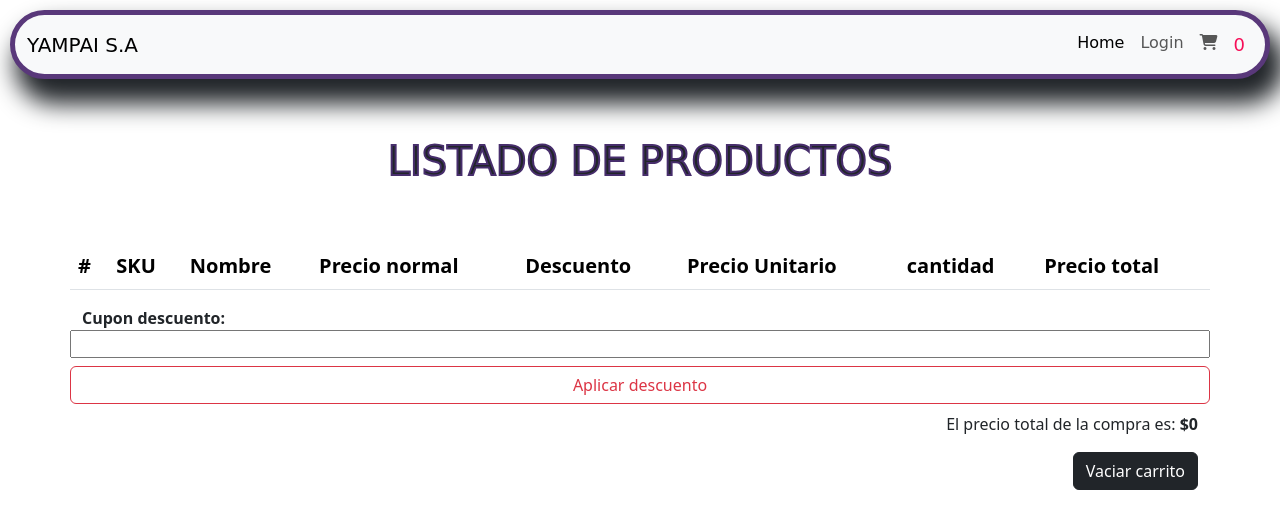
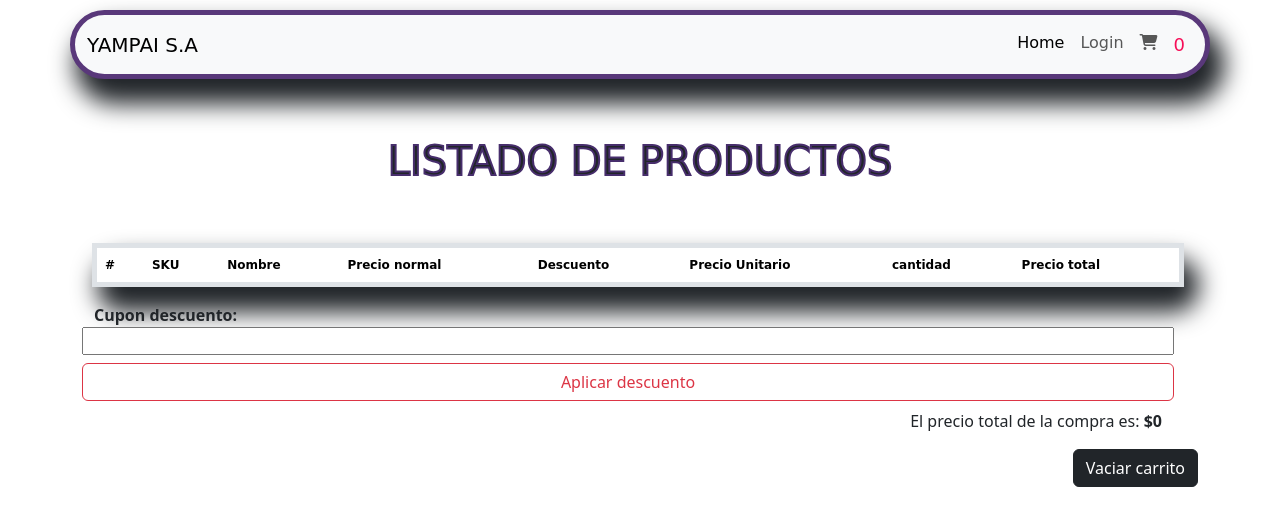
Before and after one commit to Cristopherjoo/m3carrito, a plain HTML site: page carrito.html in a window 1280 px wide. Drawn offline with nearby package versions, Linux system fonts and the light colour scheme; some packages are replaced by stand-ins of ours; a script that the page names is missing.

Commit message:
agregando estilo a tabla

```diff
--- a/assets/css/carrito.css
+++ b/assets/css/carrito.css
@@ -35,6 +35,17 @@ h1 {
 
 .table th{
   color: rgb(71, 46, 108);
-  font-size: 20px;
+  font-size: 12px;
 
 }
+
+.table {
+
+  margin: 10px;
+  padding: 10px;
+  border-radius: 20px 20px 20px 20px;
+  box-sizing: border-box;
+  border: 5px solid rgb(89, 56, 122);
+  box-shadow: 10px 20px 25px 5px;
+  font-family: "Jacques Francois Shadow", cursive;
+}
--- a/carrito.html
+++ b/carrito.html
@@ -15,7 +15,7 @@
     <title>Ejemplo carrito</title>
   </head>
   <body>
-    <nav class="navbar navbar-expand-lg bg-body-tertiary">
+    <nav class="container navbar navbar-expand-lg bg-body-tertiary">
       <div class="container-fluid">
         <a class="navbar-brand" href="#">YAMPAI S.A
         </a>
@@ -60,7 +60,7 @@
             <button class="btn btn-danger" id="btn-vaciar">Vaciar carrito</button>-->
         </div>
 
-        <div class="row">
+        <div class="row container">
           <table class="table">
             <thead>
               <tr>
@@ -75,6 +75,7 @@
               </tr>
             </thead>
             <tbody>
+
               <!-- CARGAR PRODUCTOS DE FORMA DINAMICA -->
             </tbody>
           </table>
```
Also changed, not shown: index.html (+1 -1 lines).
